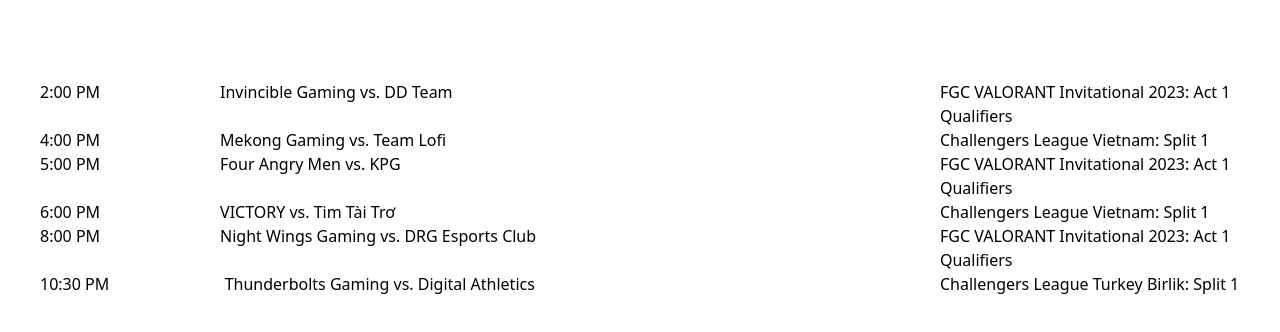
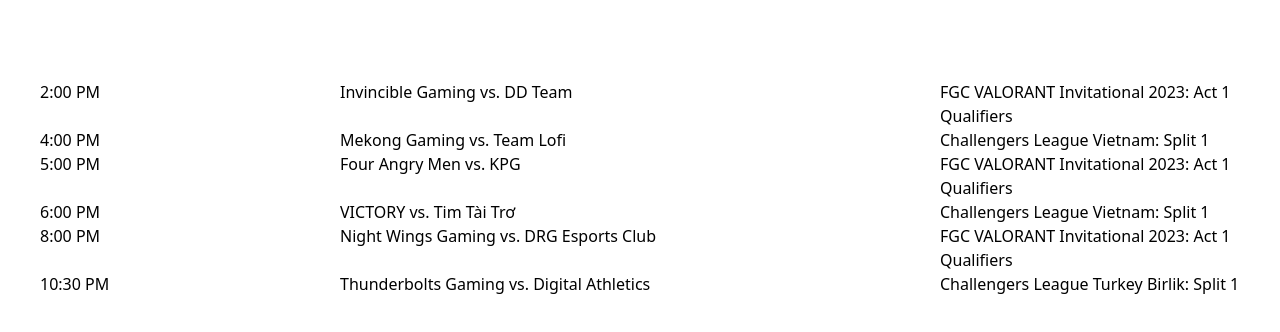
Before and after one commit to erikopinaldo/vlr-pro-tracker, a Next.js app: page / in a window 1280 px wide. Shown: the top 332 px of the page. Built offline with nearby package versions, Linux system fonts and the light colour scheme.

Commit message:
add flex basis 1/4 to div

```diff
--- a/src/components/matchTime.js
+++ b/src/components/matchTime.js
@@ -1,6 +1,6 @@
 export default function MatchTime({ matchTime }) {
     return (
-        <div>
+        <div className='basis-1/4'>
             <span>{matchTime}</span>
         </div>
     );
```
